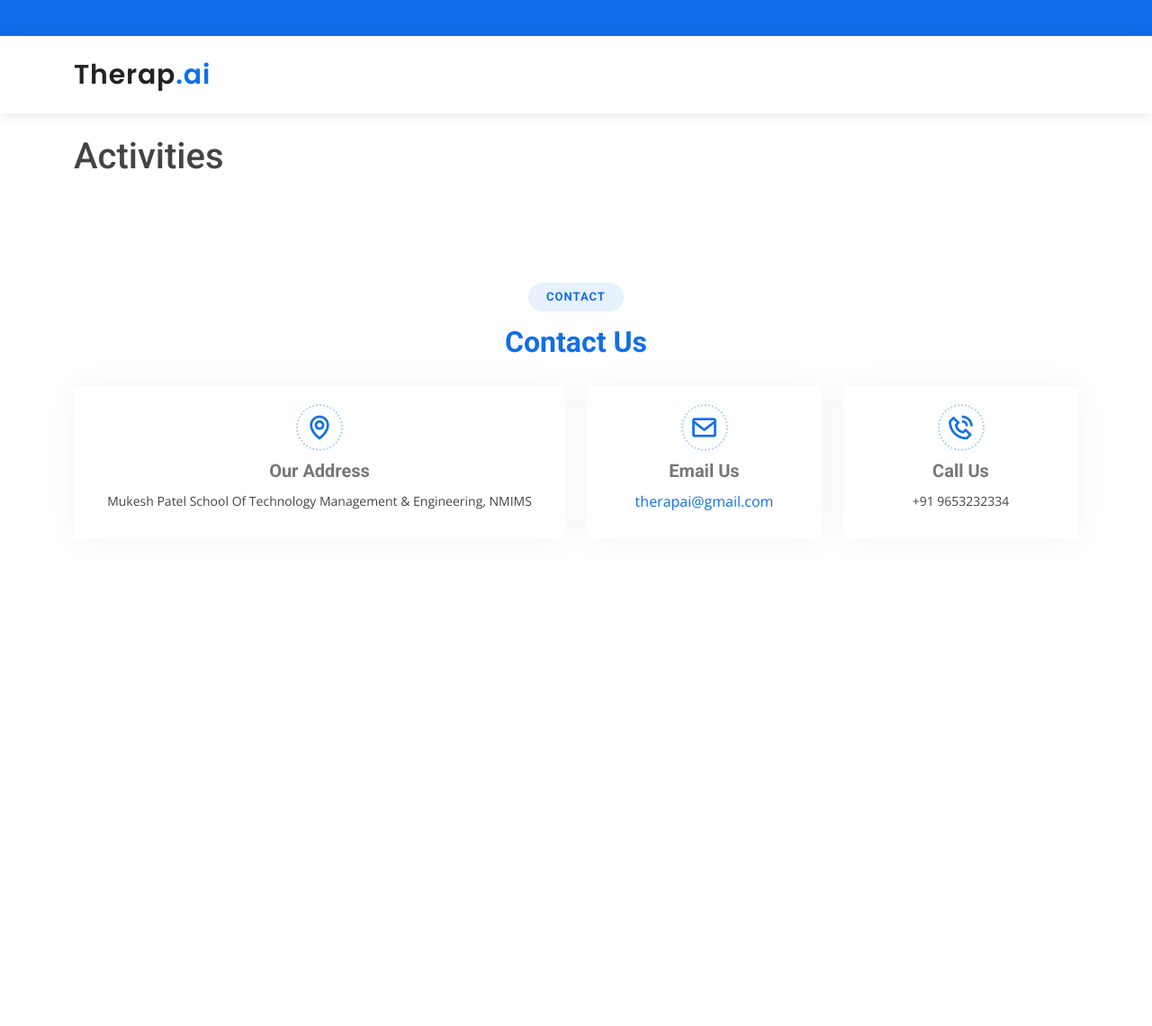
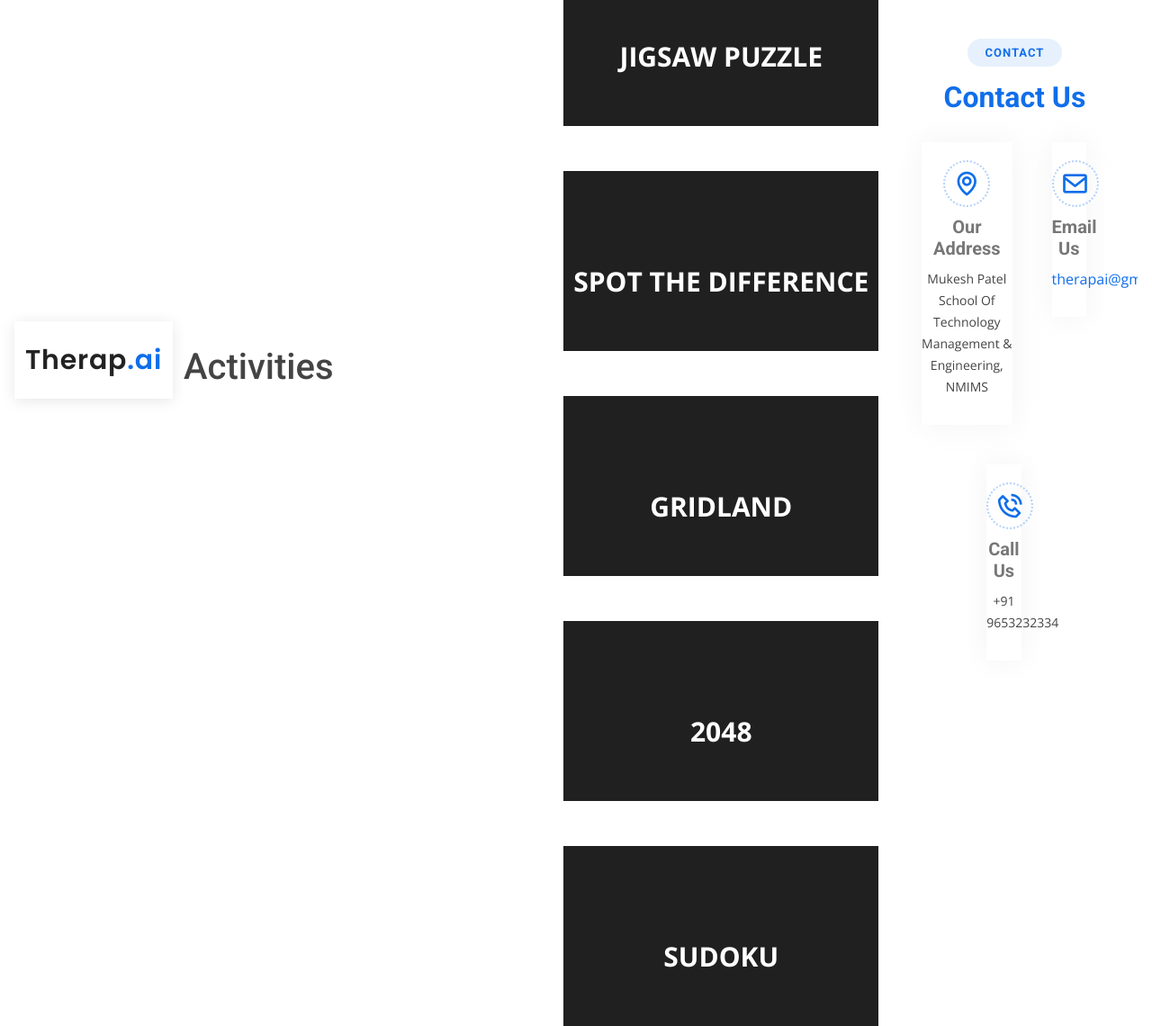
Before and after one commit to HrishilMaliwal/Dhuk-Dard-Bot, a Flask app: page /activities in a window 1280 px wide. Shown: the whole page at 90% size. Before the commit the page ends 567 px from the top, so only its background shows below. Run offline with Flask 2, Linux system fonts and the light colour scheme; some libraries are stand-ins or nearby versions.

Commit message:
Activity Page
Structure Created
Photos to be added

```diff
--- a/maincode/templates/activities.html
+++ b/maincode/templates/activities.html
@@ -37,18 +37,89 @@
 
   <link rel="stylesheet"  type= "text/css"  href="{{ url_for('static', filename='assets/css/style.css') }}" />
 
+  <link rel="stylesheet" type= "text/css" href="{{ url_for('static', filename='assets/css/activityblock.css') }}"/>
+
+<style>
+
+.row {
+  width: 100%;
+  display: flex;
+  flex-direction: row;
+  gap: 20px;
+  justify-content: center;
+}
+.container1 {
+  position: relative;
+  margin-top: 30px;
+  width: 350px;
+  height: 200px;
+}
+
+.overlay {
+  position: absolute;
+  top: 0;
+  left: 0;
+  width: 100%;
+  height: 100%;
+  background: rgba(0, 0, 0, 0);
+  transition: background 0.5s ease;
+}
+
+.container1:hover .overlay {
+  display: block;
+  background: rgba(0, 0, 0, .3);
+}
+
+img {
+  position: absolute;
+  width: 350px;
+  height: 200px;
+  left: 0;
+}
+
+.title {
+  position: absolute;
+  width: 350px;
+  left: 0;
+  top: 100px;
+  font-weight: 700;
+  font-size: 30px;
+  text-align: center;
+  text-transform: uppercase;
+  color: white;
+  z-index: 1;
+  transition: top .5s ease;
+}
+
+.container1:hover .title {
+  top: 40px;
+}
+
+.button {
+  position: absolute;
+  width: 350px;
+  left:0;
+  top: 100px;
+  text-align: center;
+  opacity: 0;
+  transition: opacity .35s ease;
+}
+
+.button a {
+  width: 150px;
+  padding: 12px 48px;
+  text-align: center;
+  color: white;
+  border: solid 2px white;
+  z-index: 1;
+}
+
+.container1:hover .button {
+  opacity: 1;
+}
+</style>
 
 </head>
-
-<script src="{{ url_for('static', filename='vendor/Datatable/dataTables.bootstrap5.min.js') }}"
-src="{{ url_for('static', filename='vendor/Datatable/dataTables.bootstrap5.min.js') }}"
-src="{{ url_for('static', filename='vendor/Datatable/jquery-3.5.1.js') }}">
-
-$(document).ready(function() {
-    $('#example').DataTable();
-} );
-</script>
-
 <body>
 
   <!-- ======= Top Bar ======= -->
@@ -65,9 +136,6 @@
 
       <h1 class="logo"><a href="index.html">Therap<span>.ai</span></a></h1>
       <br>
-      <br>
-      <br>
-      <br>
       </div>
     </section><!-- End Hero -->
 
@@ -76,10 +144,56 @@
     <br>
         <h1>Activities</h1>
         <div class="d-flex">
-          <br>
-      <br>
+
         </div>
-</div>
+    </div>
+
+
+  <div class="row">
+    <div class="container1">
+      <img src="{{ url_for('static', filename='assets/img/Capture.PNG') }}" alt="" />
+      <p class="title">Sudoku</p>
+      <div class="overlay"></div>
+      <div class="button"><a href="https://www.websudoku.com/" target="_blank"> Play </a></div>
+    </div>
+
+    <div class="container1">
+      <img src="{{ url_for('static', filename='assets/img/Capture.PNG') }}" alt="" />
+      <p class="title">Jigsaw Puzzle</p>
+      <div class="overlay"></div>
+      <div class="button"><a href="https://www.jigsawplanet.com/"target="_blank"> Play </a></div>
+    </div>
+
+    <div class="container1">
+      <img src="{{ url_for('static', filename='assets/img/Capture.PNG') }}" alt="" />
+      <p class="title">Spot the difference</p>
+      <div class="overlay"></div>
+      <div class="button"><a href="https://www.smithsonianmag.com/games/spot-difference-180968040/" target="_blank"> Play </a></div>
+    </div>
+
+    <div class="container1">
+      <img src="{{ url_for('static', filename='assets/img/Capture.PNG') }}" alt="" />
+      <p class="title">Gridland</p>
+      <div class="overlay"></div>
+      <div class="button"><a href="http://gridland.doublespeakgames.com/" target="_blank"> Play </a></div>
+    </div>
+
+    <div class="container1">
+      <img src="{{ url_for('static', filename='assets/img/Capture.PNG') }}" alt="" />
+      <p class="title">2048</p>
+      <div class="overlay"></div>
+      <div class="button"><a href="https://play2048.co/" target="_blank"> Play </a></div>
+    </div>
+
+    <div class="container1">
+      <img src="{{ url_for('static', filename='assets/img/Capture.PNG') }}" alt="" />
+      <p class="title">Sudoku</p>
+      <div class="overlay"></div>
+      <div class="button"><a href="https://www.websudoku.com/" target="_blank"> Play </a></div>
+    </div>
+
+  </div>
+
 
   <main id="main">
 
@@ -90,7 +204,6 @@
         <div class="section-title">
           <h2>Contact</h2>
           <h3><span>Contact Us</span></h3>
-
         </div>
 
         <div class="row" data-aos="fade-up" data-aos-delay="100">
--- /dev/null
+++ b/maincode/templates/assets/css/activityblock.css
@@ -0,0 +1,52 @@
+/* // 💡 CSS Nugget: Styling siblings on hover
+// ℹ️ Use the :not CSS selector to stylize siblings on hover
+// 🔗 https://codyhouse.co/nuggets/styling-siblings-on-hover */
+
+.radio-btns {
+  display: grid;
+  gap: 4px;
+  grid-template-columns: repeat(3, 100px);
+
+  &:hover .radio-btns__btn:not(:hover) {
+    filter: grayscale(100%);
+
+    &::after {
+      background-color: rgba(#000, 0.5);
+    }
+  }
+
+  @media (min-width: 30rem) {
+    grid-template-columns: repeat(3, 150px);
+  }
+}
+
+.radio-btns__btn {
+  position: relative;
+  cursor: pointer;
+  transition: .3s;
+
+  &::after {
+    content: '';
+    position: absolute;
+    top: 0;
+    left: 0;
+    width: 100%;
+    height: 100%;
+    background-color: rgba(#000, 0);
+    transition: .3s;
+  }
+
+  img {
+    display: block;
+    width: 100%;
+    max-width: 100%;
+  }
+}
+
+body {
+  padding: 1em;
+  display: flex;
+  justify-content: center;
+  align-items: center;
+  height: 100vh;
+}
```
Also changed, not shown: maincode/static/assets/img/Capture.PNG (added), maincode/static/assets/img/jigsaw (1).png (added), maincode/static/assets/img/jigsaw.png (added), maincode/static/assets/img/pastime.png (added), maincode/templates/assets/css/style.css (line endings or trailing spaces).
